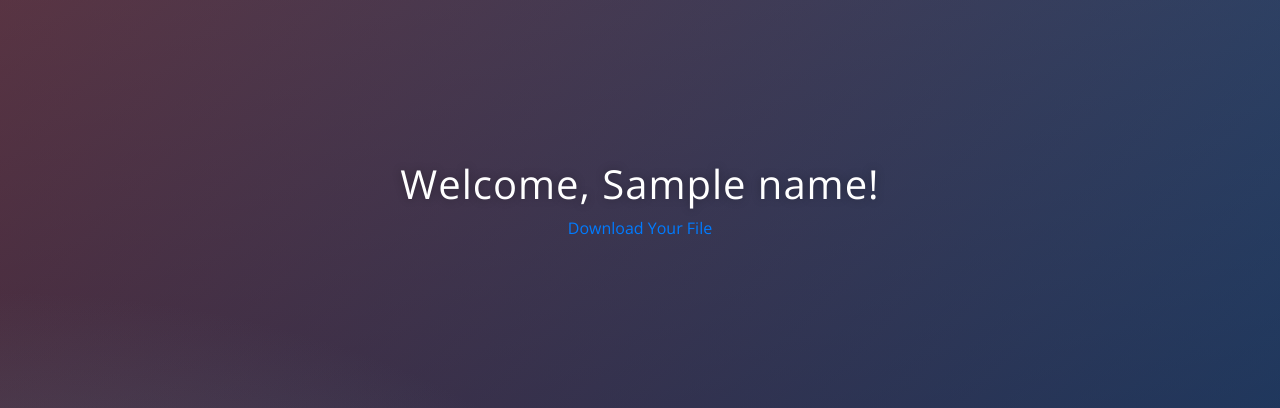
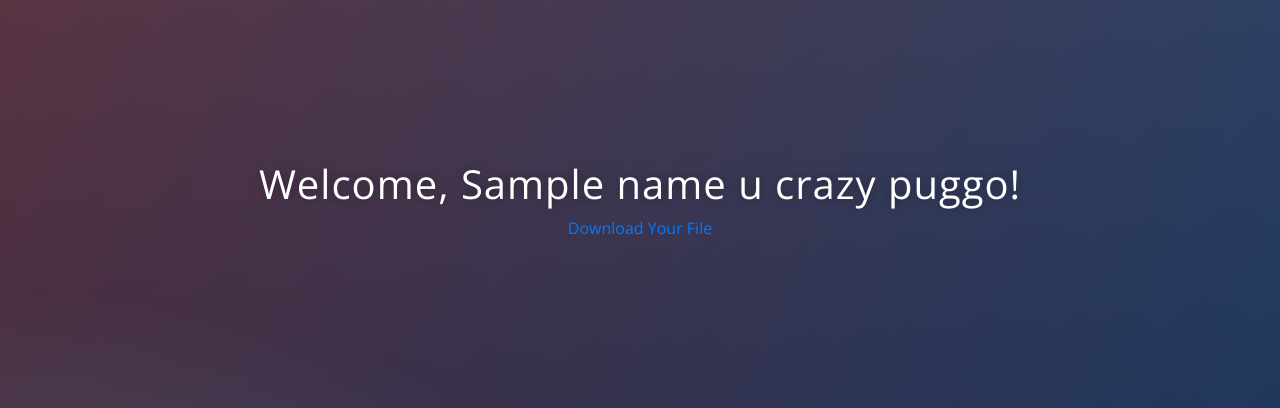
Before and after one commit to florian32/FlaskAuthentification, a Flask app: template templates/secrets.html in a window 1280 px wide. Shown: the part 56-464 px from the top of the page. Run offline with Flask 2, Linux system fonts and the light colour scheme; the template is opened without the code that fills it: most values are stand-ins (such as "Sample title", 1, 10 or a date in 2020); some libraries are stand-ins or nearby versions.

Commit message:
added crazy pug line

```diff
--- a/templates/secrets.html
+++ b/templates/secrets.html
@@ -2,7 +2,7 @@
 {% block content %}
 
 <div class="container">
-  <h1 class="title">Welcome, {{name}}!</h1>
+  <h1 class="title">Welcome, {{name}} u crazy puggo!</h1>
   <a href="{{ url_for('download') }}" method="get">Download Your File</a>
 </div>
 {% endblock %}
```
